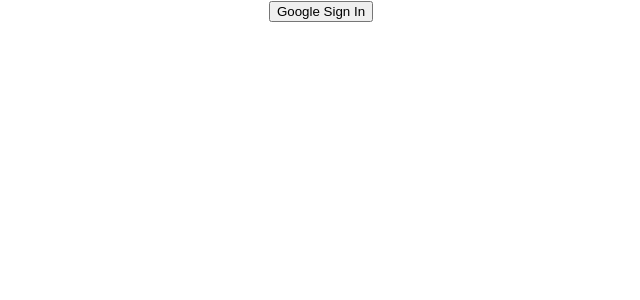
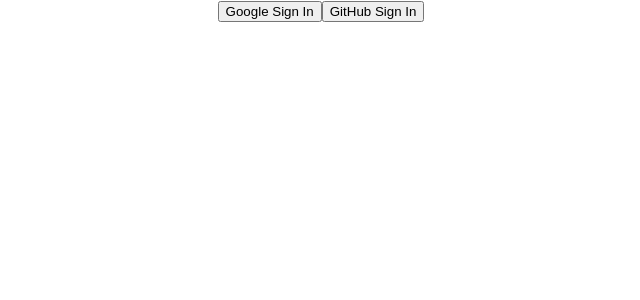
Before and after one commit to arfan36/d-93_m-56_simple-firebase-authentication_oct-12, a React (Create React App) app: page / in a window 1280 px wide. Shown: the top 300 px of the page, without its empty margins (319-959 px from the left). Built offline with nearby package versions, Linux system fonts and the light colour scheme.

Commit message:
56-6 Enable Github sign in and Create github application

```diff
--- a/__step.js
+++ b/__step.js
@@ -15,4 +15,8 @@
 12. create a button for google sign in method with a click handler
 13. inside the event handler, call signInWithPopup with auth, provider
 14. after signInWithPopup .then result , error
+//! ────────────────────────────────────────────────────────── DISPLAY DATA ─────
+1. Enable the sign in method
+2. Create github, twitter, fb, etc app create
+3. get clientId and secret
  */
--- a/src/App.js
+++ b/src/App.js
@@ -37,7 +37,10 @@
       {user.email ?
         <button onClick={handleSignOut}>Sign Out</button>
         :
-        <button onClick={handleGoogleSignIn}>Google Sign In</button>
+        <>
+          <button onClick={handleGoogleSignIn}>Google Sign In</button>
+          <button>GitHub Sign In</button>
+        </>
       }
       {user.email && <div>
         <h3> User name: {user.displayName} </h3>
```
